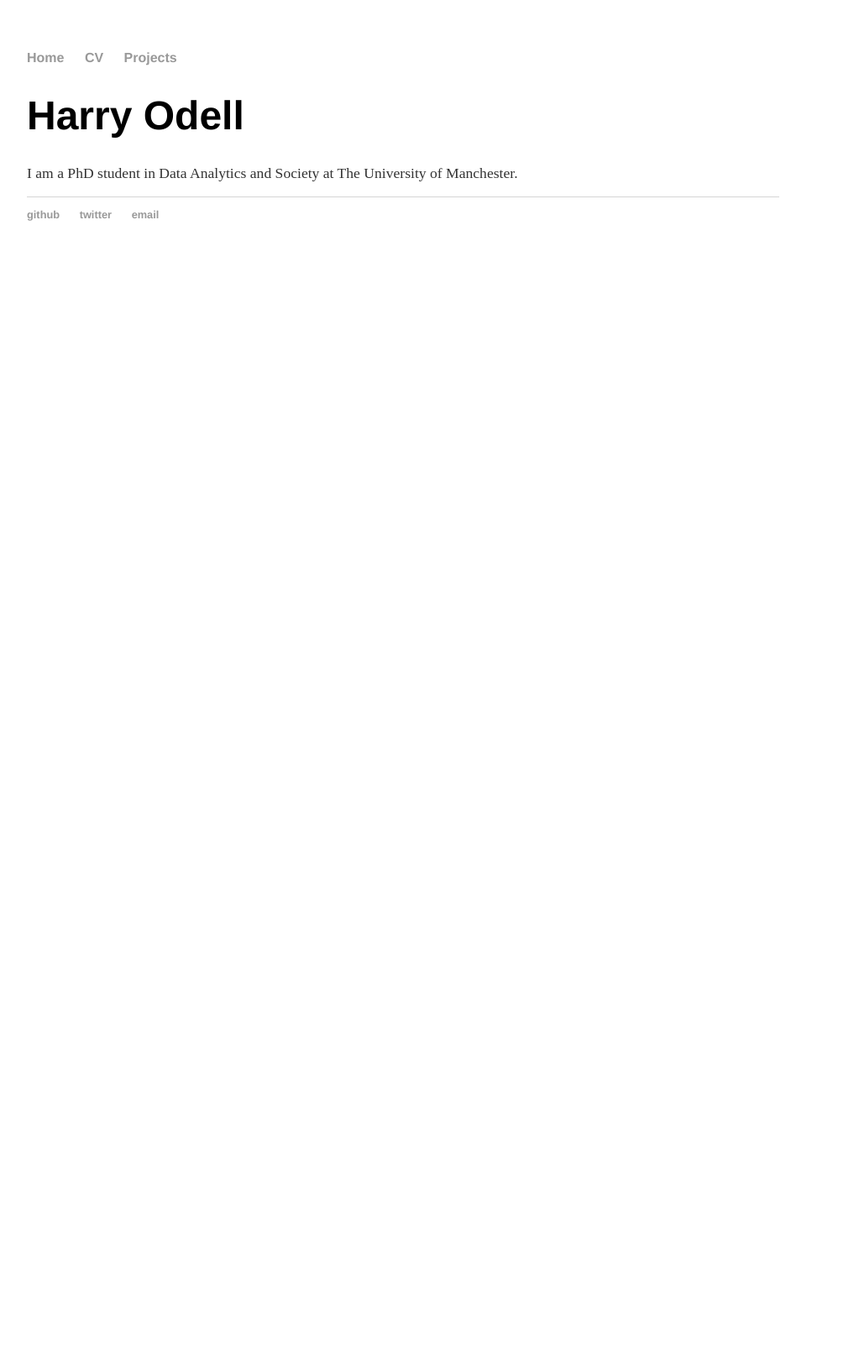
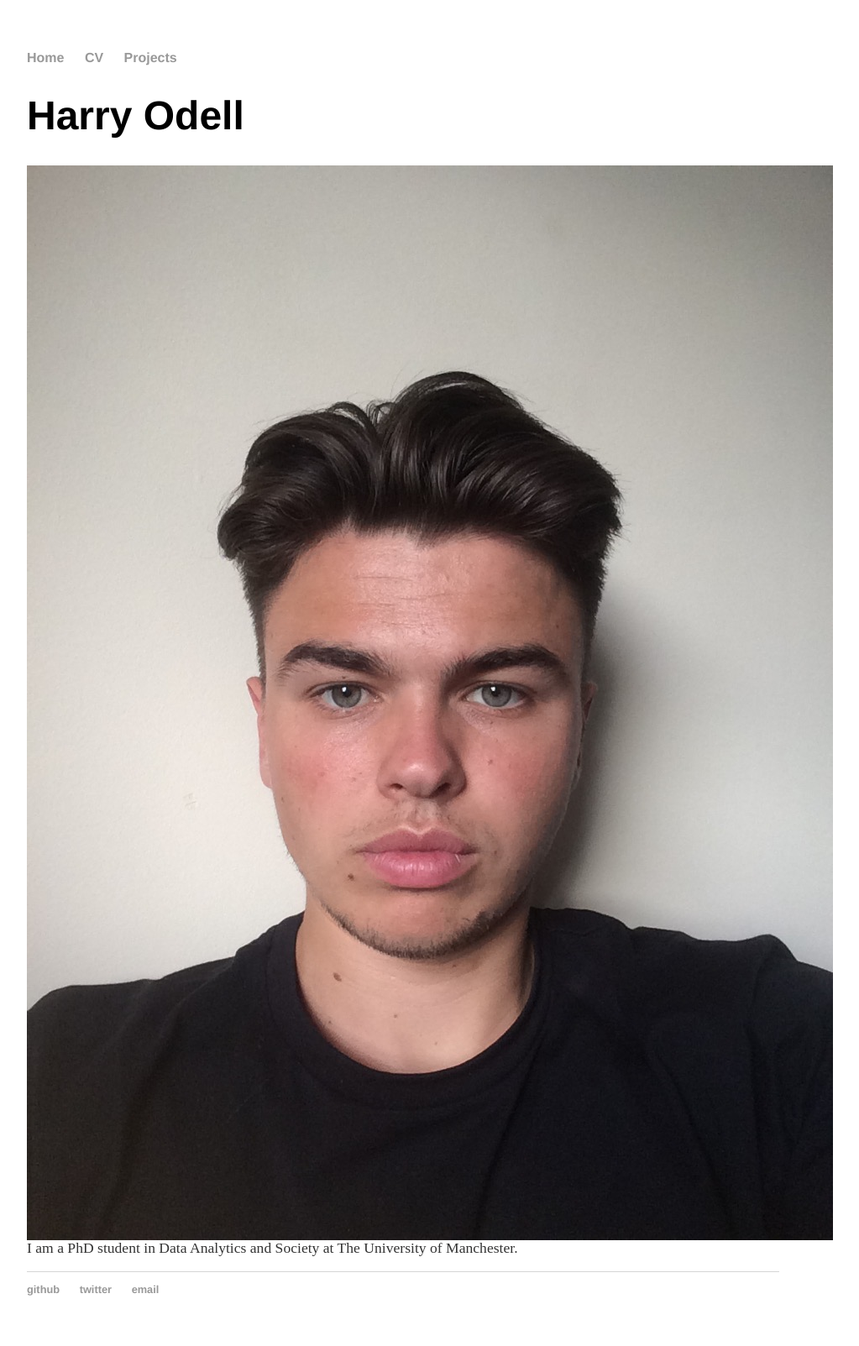
Before and after one commit to harryodell/harryodell.github.io, a Jekyll site: the page built from index.html, in a window 1280 px wide. Shown: the whole page at 84% size, without its empty margins (160-1183 px from the left). Built offline with Jekyll 4.4.1, drawn with Linux system fonts in a browser that asks for light colours; before the commit the page ends 900 px from its top, so only the background shows below that.

Commit message:
Update index.html

```diff
--- a/index.html
+++ b/index.html
@@ -4,5 +4,6 @@ title: Harry Odell
 ---
 <div class="blurb">
 	<h1>Harry Odell</h1>
+	<img src="pics/selfie.jpg" style="float: left;" />
 	<p>I am a PhD student in Data Analytics and Society at The University of Manchester.</p>
 </div>
```
